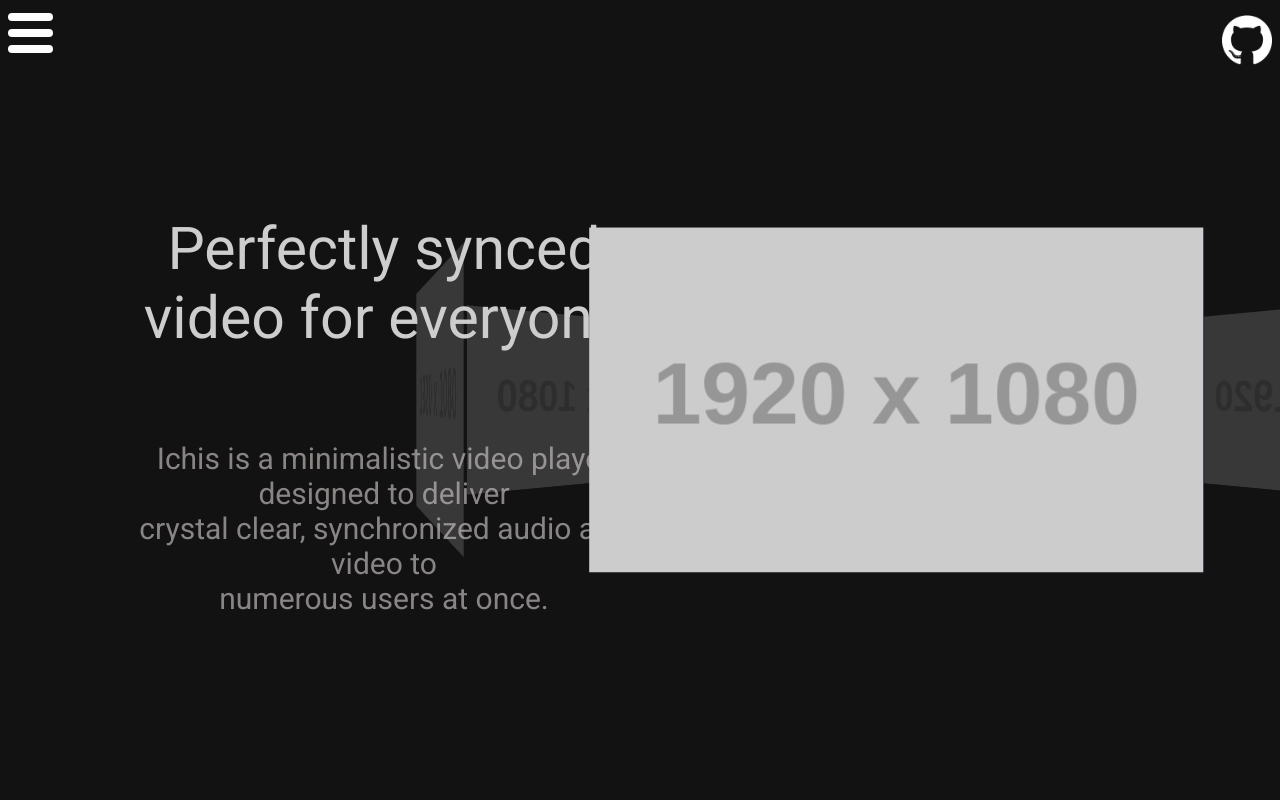
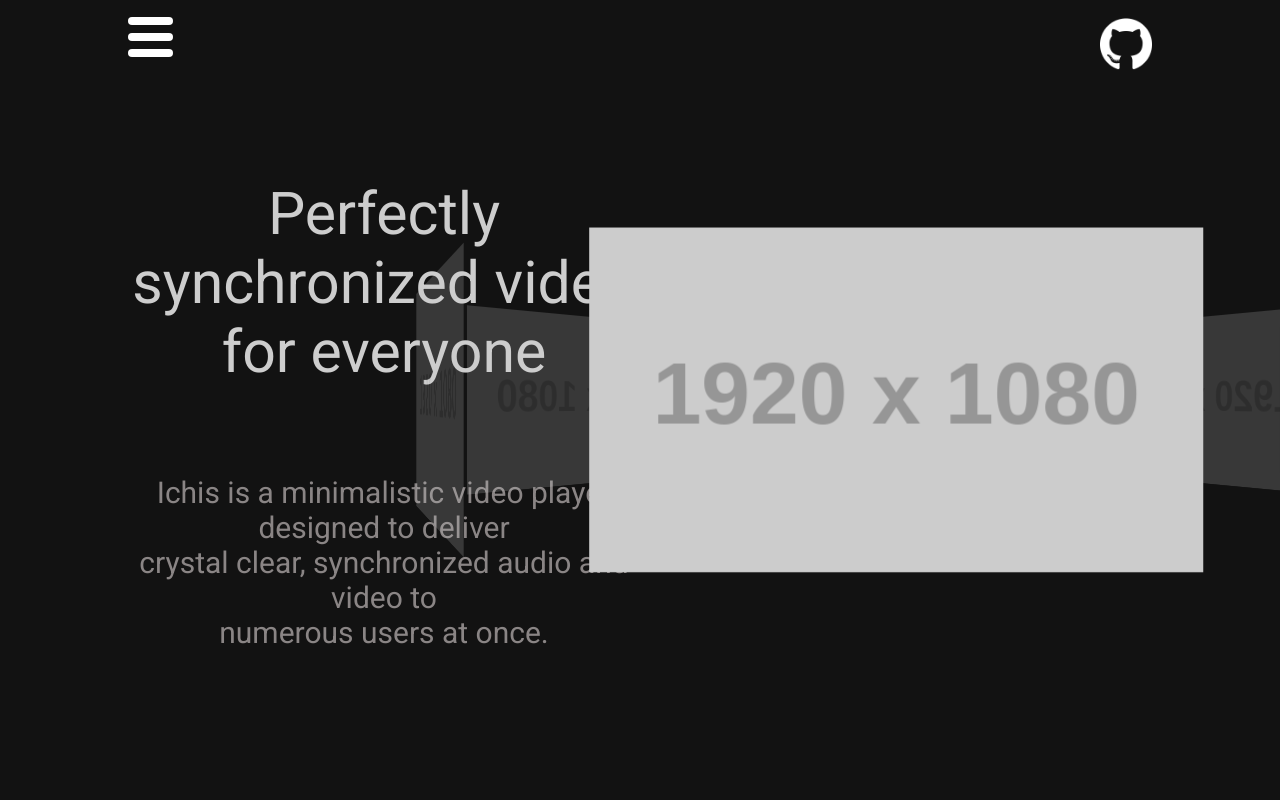
Before and after one commit to Tiqur/Ichis-Frontend, a React (Create React App) app: page / in a window 1280 px wide. Shown: the top 800 px of the page. Built offline with nearby package versions, Linux system fonts and the light colour scheme.

Commit message:
Fixed layout (navbar) alignment

```diff
--- a/src/components/Drawer.jsx
+++ b/src/components/Drawer.jsx
@@ -5,9 +5,10 @@ const DrawerContainer = styled(FlexDiv)`
     position: fixed;
     left: 0;
     height: 100vh;
-    width: ${props => props.show ? '250px' : '0px'};
+    width: ${props => props.show ? '300px' : '0px'};
     transition: 300ms;
     background: #181818;
+
 
     @media(max-width: 600px) {
         width: ${props => props.show ? '100vw' : '0'};
--- a/src/components/Gallery.jsx
+++ b/src/components/Gallery.jsx
@@ -10,8 +10,6 @@ const fadeIn = keyframes`
 
 const Container = styled.div`
   margin: 0 auto;
-  width: 250px;
-  height: 200px;
   position: relative;
   perspective: 1000px;
   animation: 500ms ${fadeIn} ease-in;
@@ -33,7 +31,6 @@ const ImageDiv = styled.img`
     position: absolute;
     height: ${props => props.size};
     margin: 0px 5px 0px 5px;
-    background: blue;
     transition: 300ms;
     transform: rotateY(${props => props.degY}deg) translateZ(${props => props.translateZ || 0});
     opacity: ${props => props.main ? '1' : '.2'};
@@ -45,10 +42,16 @@ const Gallery = (props) => {
     const [currentDegrees, setCurrentDegrees] = useState(0);
     const degreesY = 360 / children.length;
     const rotations = currentDegrees / degreesY;
+    let rotateTimeout = null;
 
-    setTimeout(() => {
-        setCurrentDegrees(currentDegrees + degreesY)
-    }, 3000);
+    // Auto rotate gallery
+    const startAutoRotate = () => {
+        rotateTimeout = setTimeout(() => {
+            setCurrentDegrees(currentDegrees + degreesY)
+        }, 3000);
+    }
+
+    startAutoRotate();
 
     return (
         <Container>
@@ -59,6 +62,11 @@ const Gallery = (props) => {
                 src={e.props.src}
                 translateZ={props.spacing}
                 main={(rotations * degreesY % 360 === 0 ? 0 : 360) - rotations * 60 % 360 === degreesY*children.indexOf(e)}
+                onClick={() => {
+                    // Rotate on click and reset timeout
+                    clearTimeout(rotateTimeout);
+                    setCurrentDegrees(currentDegrees + degreesY);
+                }}
                 degY={degreesY*children.indexOf(e)}></ImageDiv>)}
             </Carousel>
         </Container>
--- a/src/components/HamburgerIcon.jsx
+++ b/src/components/HamburgerIcon.jsx
@@ -4,7 +4,6 @@ import FlexDiv from './FlexDiv';
 
 const BarDiv = styled(FlexDiv)`
     background: white;
-    margin-left: 8px;
     height: 8px;
     width: 45px;
     border-radius: 5px;
@@ -15,15 +14,15 @@ const BarDiv = styled(FlexDiv)`
 `;
 
 const Container = styled(FlexDiv)`
-    position: fixed;
-    top: ${props => props.open ? '8px' : '0px'};
-    left: ${props => props.open ? '195px' : '0px'};
+    left: ${props => props.open ? '235px' : 'initial'};
+    position: ${props => props.open ? 'fixed' : 'initial'};
     flex-direction: column;
     justify-content: center;
-    transition: 300ms;
     align-items: center;
     margin-bottom: 4px;
-    margin-top: 4px;
+    margin-top: 8px;
+    margin-right: auto;
+    transition: 300ms;
     height: 50px;
     z-index: 1;
 
--- a/src/components/NavBar.jsx
+++ b/src/components/NavBar.jsx
@@ -18,6 +18,14 @@ const NavContainer = styled(FlexDiv)`
     filter: ${props => props.scrolled ? 'drop-shadow(0px 0px 4px #000000)' : ''};
 `;
 
+const InternalContainer = styled(FlexDiv)`
+    position: fixed;
+    flex-direction: row;
+    width: 80%;
+    height: 80px;
+    justify-content: center;
+`;
+
 const NavBar = (props) => {
 
     const [isScrolled, setScrolled] = useState(false);
@@ -31,13 +39,14 @@ const NavBar = (props) => {
 
     return (
         <>
-            <NavContainer scrolled={isScrolled}>
-                <a style={{position: 'absolute', right: "8px", height: "50px"}} href='https://github.com/Tiqur/ichis-frontend'>
-                    <img src={GithubIcon} style={{height: "50px"}}/>
-                </a>
-            </NavContainer>
+            <NavContainer scrolled={isScrolled} />
+            <InternalContainer>
+            <HamburgerIcon drawerState={[drawerIsOpen, setDrawerOpen]} />
+            <a style={{marginLeft: 'auto', right: "8px", height: "52px"}} href='https://github.com/Tiqur/ichis-frontend'>
+                <img src={GithubIcon} style={{height: "52px", marginTop: '18px'}}/>
+            </a>
             <Drawer show={drawerIsOpen} />
-            <HamburgerIcon drawerState={[drawerIsOpen, setDrawerOpen]} />
+            </InternalContainer>
         </>
 
     )
--- a/src/pages/HomePage.jsx
+++ b/src/pages/HomePage.jsx
@@ -45,7 +45,7 @@ const HomePage = (props) => {
             <ContentBox>
                 <TextContainer>
                     <Text color='#CDCDCD' size='59px'>
-                        Perfectly synced video for everyone
+                        Perfectly synchronized video for everyone
                     </Text>
                     <Text color='#8A8585' size='30px'>
                         Ichis is a minimalistic video player designed to deliver <br/>crystal clear, synchronized audio and video to<br/>numerous users at once.
```
